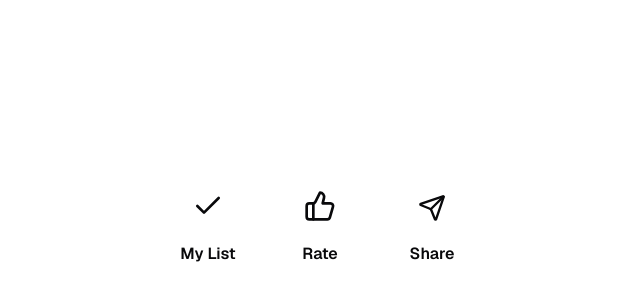
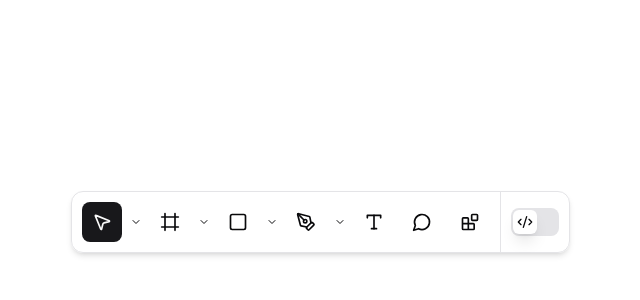
Before and after one commit to vaunblu/lab, a Next.js app: page / in a window 1280 px wide. Shown: the part 178-478 px from the top of the page, without its empty margins (320-960 px from the left). Built offline with nearby package versions, Linux system fonts and the light colour scheme.

Commit message:
fix: add enable label to prevent initial render

```diff
--- a/src/app/_components/toolbar/index.tsx
+++ b/src/app/_components/toolbar/index.tsx
@@ -22,9 +22,11 @@ export function Toolbar() {
   const [toolbarRef, toolbarBounds] = useMeasure();
   const [devMode, setDevMode] = React.useState(false);
   const [labelActive, setLabelActive] = React.useState(false);
+  const [enableLabel, setEnableLabel] = React.useState(false);
   const [activeOption, setActiveOption] = React.useState("pointer");
 
   React.useEffect(() => {
+    if (enableLabel) {
       setTimeout(() => {
         setLabelActive(true);
       }, 200);
@@ -34,7 +36,13 @@ export function Toolbar() {
       }, 1300);
 
       return () => clearTimeout(closeTimeout);
-  }, [setLabelActive, devMode]);
+    }
+  }, [setLabelActive, devMode, enableLabel]);
+
+  function handleSwitchClick() {
+    if (!enableLabel) setEnableLabel(true);
+    setDevMode((prevState) => !prevState);
+  }
 
   return (
     <MotionConfig transition={{ type: "spring", bounce: 0, duration: 0.4 }}>
@@ -191,7 +199,7 @@ export function Toolbar() {
           layout
           className="flex items-center justify-center p-2.5"
         >
-          <DevSwitch checked={devMode} onCheckedChange={setDevMode} />
+          <DevSwitch checked={devMode} onCheckedChange={handleSwitchClick} />
         </motion.div>
       </div>
     </MotionConfig>
--- a/src/app/page.tsx
+++ b/src/app/page.tsx
@@ -1,9 +1,11 @@
 import { LoveThis } from "./_components/love-this";
+import { Toolbar } from "./_components/toolbar";
 
 export default function Home() {
   return (
     <main className="flex min-h-screen flex-col items-center justify-center">
-      <LoveThis />
+      {/* <LoveThis /> */}
+      <Toolbar />
     </main>
   );
 }
```
Lines whose indentation alone changed are shown as unchanged.
